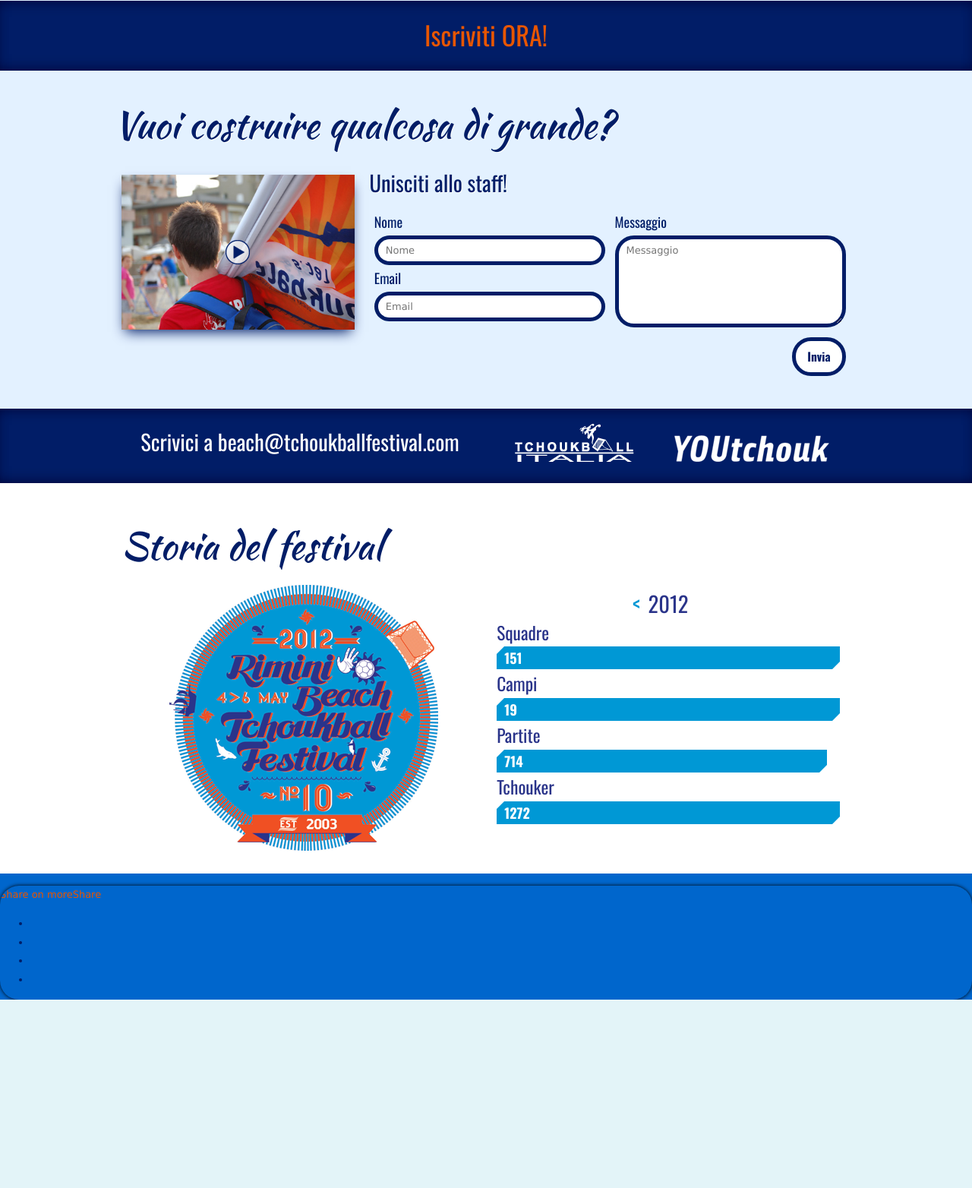
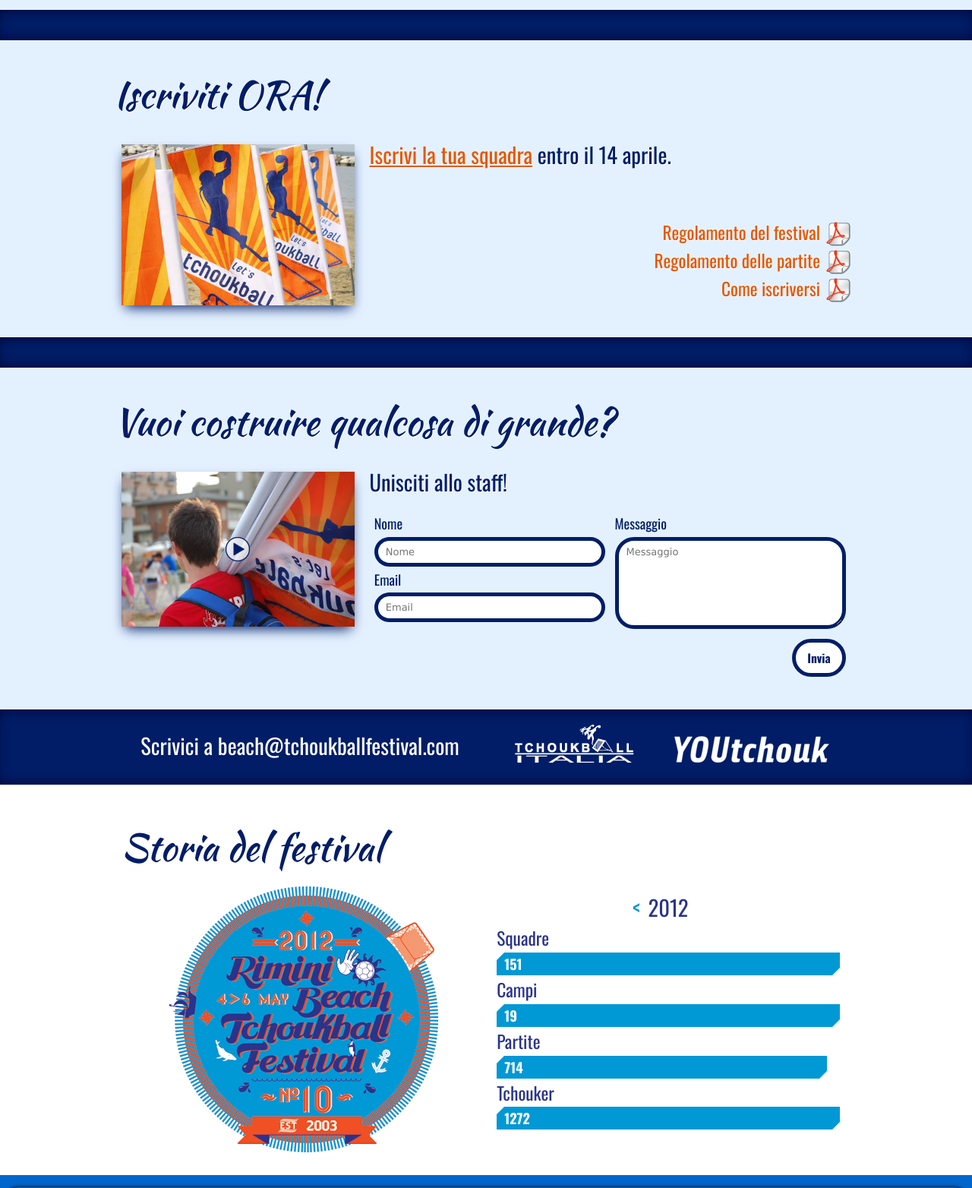
Before and after one commit to gcmznt/beachfestival-website, a PHP site: page /it/index.html in a window 1280 px wide. Shown: the part 2888-4452 px from the top of the page at 76% size. Before the commit the page ends 4204 px from the top, so only its background shows below. Run offline with PHP 8.4, Linux system fonts and the light colour scheme; some libraries are stand-ins or nearby versions; some web fonts are replaced.

Commit message:
aggiunta sezione iscrizioni

```diff
--- a/docroot/it/index.html
+++ b/docroot/it/index.html
@@ -21,7 +21,7 @@
     <link rel="stylesheet" type="text/css" href="http://fonts.googleapis.com/css?family=Varela|Varela+Round" />
     <link rel="stylesheet" type="text/css" href="http://fonts.googleapis.com/css?family=Oswald:400,700,300" />
     <link rel="stylesheet" type="text/css" href="/resources/normalize.css" />
-    <link rel="stylesheet" type="text/css" href="/resources/beach.css" />
+    <link rel="stylesheet" type="text/css" href="/resources/beach.css?v2" />
 
     <script type="text/javascript">
         var _gaq = _gaq || [];
@@ -59,6 +59,7 @@
                     3<small>,</small> 4 <small>&amp;</small> 5 MAGGIO<br />
                     2013<br />
                     @VISERBA<br />
+                    <a href="#enter" class="scrollPage">ISCRIVITI!</a><br />
                 </h1>
                 <div class="fb-like" data-href="http://www.tchoukballfestival.com/it/" data-send="false" data-layout="box_count" data-show-faces="false"></div>
             </article>
@@ -179,7 +180,33 @@
     <section class="highlight">
         <div class="inner centered">
             <section>
-                <h2><a href="http://www.tchoukball.it/ftbi/?lang=it&section=73"><big>Iscriviti ORA!</big></a></h2>
+            </section>
+        </div>
+    </section>
+
+    <section class="porta-c-sx" id="enter">
+        <div class="inner">
+            <h1>Iscriviti ORA!</h1>
+            <div class="fract13">
+                <p>
+                    <img src="/resources/reg.jpg" class="shadow" />
+                </p>
+            </div>
+            <div class="fract23">
+                <h2>
+                    <a href="http://www.tchoukball.it/ftbi/?lang=it&section=73"><u>Iscrivi la tua squadra</u></a> entro il 14 aprile.
+                </h2>
+                <ul class="docs">
+                    <li><h3><a href="http://www.tchoukball.it/_uploads/docs/Beach_TchoukBall_Festival/RegFestival13_IT.pdf">Regolamento del festival</a></h3></li>
+                    <li><h3><a href="http://www.tchoukball.it/_uploads/docs/Beach_TchoukBall_Festival/RegPartite13_IT.pdf">Regolamento delle partite</a></h3></li>
+                    <li><h3><a href="http://www.tchoukball.it/_uploads/docs/Beach_TchoukBall_Festival/Come_iscriversi_-_How_to_enrol_2013.pdf">Come iscriversi</a></h3></li>
+                </ul>
+            </div>
+        </div>
+    </section>
+    <section class="highlight">
+        <div class="inner centered">
+            <section>
             </section>
         </div>
     </section>
@@ -332,7 +359,7 @@
     <script type="text/javascript" src="/resources/jquery-1.7.2.min.js"></script>
     <script type="text/javascript" src="/resources/jquery.tools.min.js"></script>
     <script type="text/javascript" src="http://maps.googleapis.com/maps/api/js?sensor=false"></script>
-    <script type="text/javascript" src="/resources/beach.js"></script>
+    <script type="text/javascript" src="/resources/beach.js?v2"></script>
 
 </body>
 </html>
--- a/docroot/resources/beach.css
+++ b/docroot/resources/beach.css
@@ -37,7 +37,7 @@
 h2 {
     margin: 0.3em 0 0.3em;
     font-size: 2.2em;
-    line-height: 1.1em;
+    line-height: 1.3em;
     color: #011D67;
     text-shadow: 1px 1px 0px #fff;
     font-weight: normal;
@@ -620,6 +620,10 @@
 .herospace h2 {
     font-size: 3.4em;
 }
+.herospace a {
+    color: white;
+    text-decoration: underline;
+}
 .tetris,
 .herospace article {
     padding: 20px 15px 20px 0;
@@ -674,6 +678,18 @@
 .highlight blockquote a {
     color: white;
     text-shadow: 0 0 0 transparent;
+}
+
+.docs {
+    list-style: none;
+    margin: 70px 0 0;
+    padding: 0;
+}
+.docs li {
+    text-align: right;
+    background: url(./pdf.png) right center no-repeat;
+    height: 32px;
+    padding-right: 40px;
 }
 
 
--- a/docroot/resources/beach.js
+++ b/docroot/resources/beach.js
@@ -236,4 +236,11 @@
         return false;
     });
 
+    $('.scrollPage').click(function() {
+        var elementClicked = $(this).attr("href");
+        var destination = $(elementClicked).offset().top;
+        $("html:not(:animated),body:not(:animated)").animate({ scrollTop: destination-20}, 500 );
+        return false;
+    });
+
 });
```
Also changed, not shown: docroot/en/index.html (+30 -3 lines), docroot/resources/pdf.png (added), docroot/resources/reg.jpg (added).
